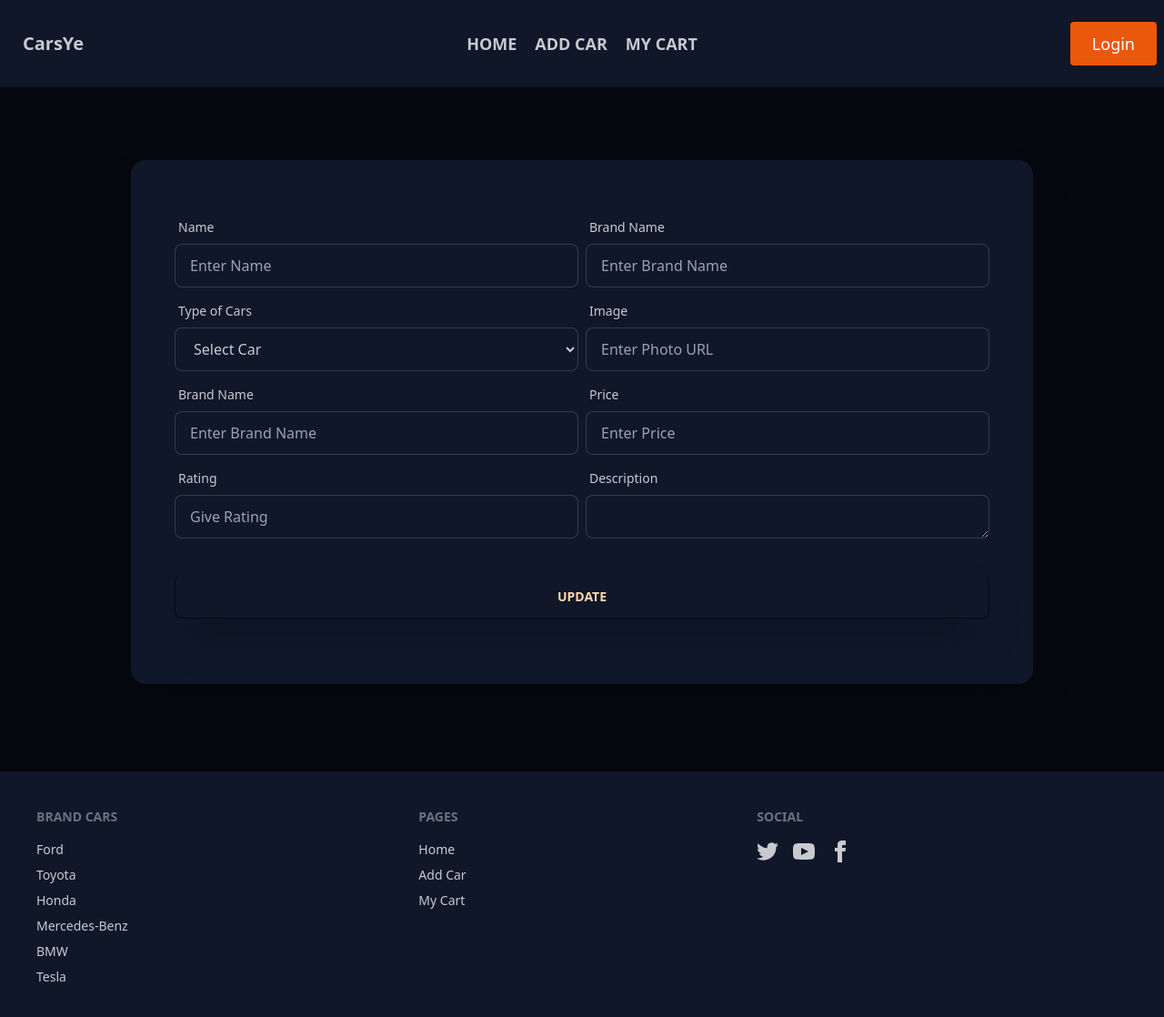
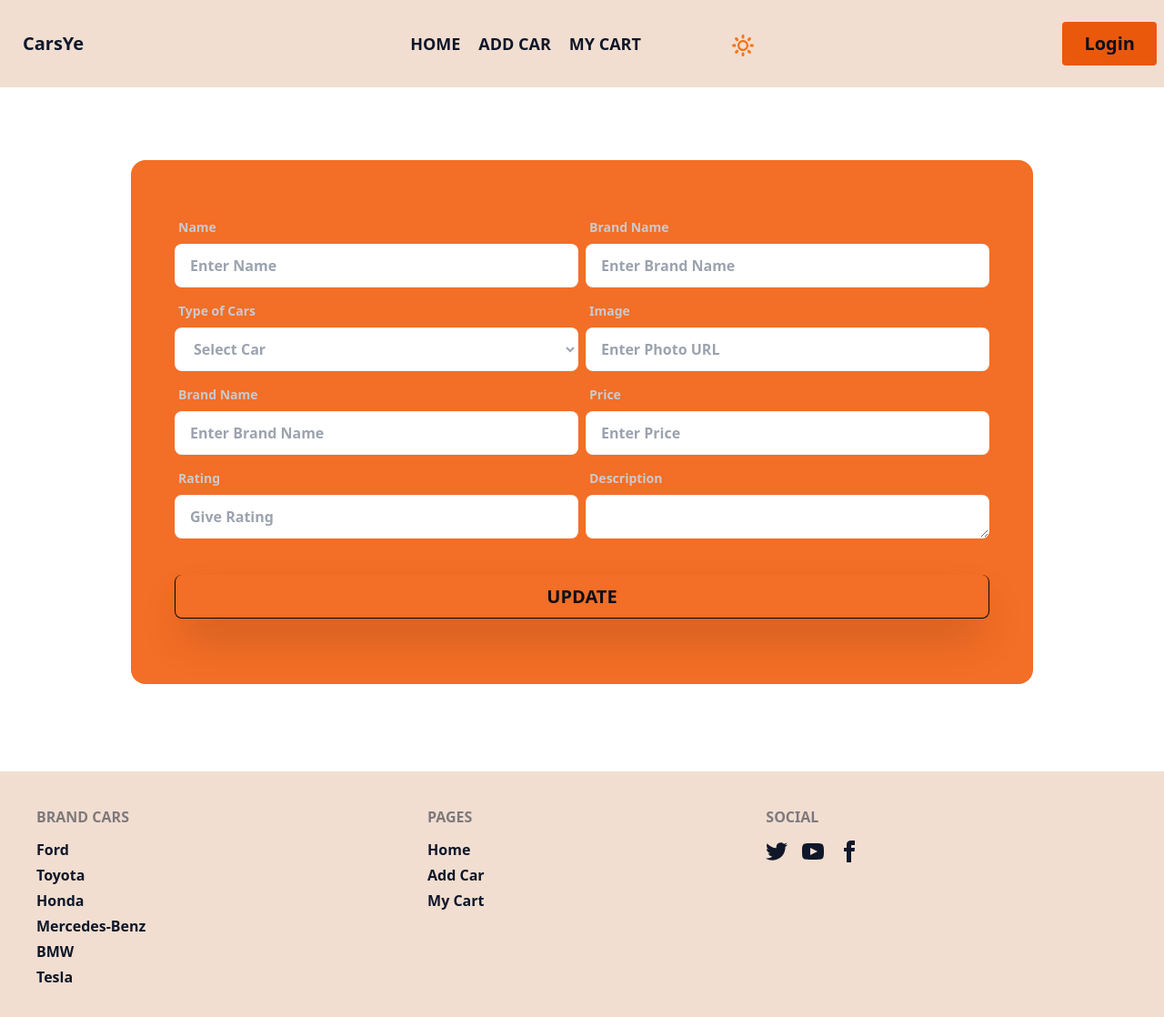
Before and after one commit to tania51/tania-carsYe-client, a React (Vite) app: page /update in a window 1280 px wide. Shown: the top 1118 px of the page at 91% size. Built offline with nearby package versions, Linux system fonts and the light colour scheme; no server answers.

Commit message:
day night mood works perfectly

```diff
--- a/package.json
+++ b/package.json
@@ -15,6 +15,7 @@
     "match-sorter": "^6.3.1",
     "react": "^18.2.0",
     "react-dom": "^18.2.0",
+    "react-icons": "^4.11.0",
     "react-router-dom": "^6.17.0",
     "sort-by": "^1.2.0",
     "sweetalert2": "^11.7.32"
--- a/src/Pages/MyCart/MyCart.jsx
+++ b/src/Pages/MyCart/MyCart.jsx
@@ -1,7 +1,7 @@
 import { useLoaderData } from "react-router-dom";
 import Footer from "../../components/Footer/Footer";
 import Navbar from "../../components/Navbar/Navbar";
-import { useContext } from "react";
+import { useContext, useEffect, useState } from "react";
 import { AuthContext } from "../../Providers/AuthProvider/AuthProvider";
 import Button from "../../components/Button/Button";
 import Swal from "sweetalert2";
@@ -10,13 +10,25 @@ import Swal from "sweetalert2";
 const MyCart = () => {
 
     const carLoader = useLoaderData();
+    const { user, loading } = useContext(AuthContext);
+    if(loading) {
+        return <div className="w-full flex justify-center h-screen items-center">
+            <span className="loading loading-spinner text-error"></span>
+        </div>
+    }
+
+
+    const [usersCar, setUsersCar] = useState([]);
+    useEffect(() => {
+        const usersCar2 = carLoader && carLoader.filter(car => car.email === user.email);
+        setUsersCar(usersCar2);
+    }, [user.email, carLoader])
+
+
+    // console.log(user.email);
 
 
 
-    const { user } = useContext(AuthContext);
-    // console.log(user.email);
-
-    const usersCar = carLoader.filter(car => car.email === user.email);
     // console.log(usersCar);
 
     const deletedCar = id => {
--- a/src/components/Banner/Banner.jsx
+++ b/src/components/Banner/Banner.jsx
@@ -8,7 +8,7 @@ const Banner = () => {
                 <div className="w-full flex justify-start pl-20">
                     <div className="text-left">
                         <h1 className="mb-5 text-left text-5xl font-bold text-orange-50">Offer 10% OFF!!</h1>
-                        <button className="btn bg-[#0f1729] border-none hover:bg-[#0f1729] hover:text-orange-400">Pursace Code: 7853</button>
+                        <div className="btn bg-[#0f1729] border-none hover:bg-[#0f1729] hover:text-orange-400 day-btn">Pursace Code: 7853</div>
                     </div>
                 </div>
             </div>
--- a/src/components/Navbar/Navbar.css
+++ b/src/components/Navbar/Navbar.css
@@ -4,3 +4,57 @@
 .nav-active a:hover {
     color:aliceblue;
 }
+
+
+.day {
+    background-color:white;
+    color: #0f1729;
+}
+.day .navbar :hover {
+    color: #0f1729;
+}
+.day .navbar {
+    background-color: #f1ded1;
+}
+.day .card {
+    background-color:#f36e26;
+    color: #fff;
+    box-shadow: none;
+}
+.day .card .card-body {
+    font-weight: 900;
+}
+.day .card .card-body :hover {
+    color: rgb(236, 206, 181);
+}
+.day .collapse {
+    background-color: white;
+    color:#0f1729;
+}
+.day .collapse :hover {
+    color:#ea580c;
+}
+.day .footer {
+    background-color: #f1ded1;
+    color:#0f1729;
+    font-weight: bold;
+    font-size: 16px;
+}
+.day .hero {
+    background-color: white;
+}
+.day .hero .input {
+    background-color: white;
+    color: #9ca3af;
+}
+.day .hero .input .label {
+    color: #fff;
+}
+.day .hero .input > option {
+    color: #0f1729;
+}
+.day button {
+    color: #0a0f1b;
+    font-weight: bold;
+    font-size: 20px;
+}
--- a/src/components/Navbar/Navbar.jsx
+++ b/src/components/Navbar/Navbar.jsx
@@ -1,12 +1,17 @@
 import { Link, NavLink } from "react-router-dom";
 import "./Navbar.css"
-import { useContext } from "react";
+import { useContext, useState } from "react";
 import { AuthContext } from "../../Providers/AuthProvider/AuthProvider";
+import { MdNightlight } from 'react-icons/md';
+import { ImSun } from 'react-icons/im';
 
 
 const Navbar = () => {
 
     const { user, logOut } = useContext(AuthContext);
+    const [mood, setMood] = useState(true);
+
+
     // console.log(user);
 
     const logOutHandeler = () => {
@@ -19,15 +24,34 @@ const Navbar = () => {
             })
     }
 
+
+
+
+    const day = document.getElementById('root').classList.add('day');
+    // const night = document.getElementById('root').classList.remove('day')
+
+    // const nightAndDayHandeler = () =>
+
     const navLinks = <div className="space-x-5 text-lg uppercase font-semibold nav-active">
         <NavLink to="/">Home</NavLink>
         <NavLink to="/addProduct">Add Car</NavLink>
         <NavLink to="/myCart">My Cart</NavLink>
+        <NavLink className="pl-20" onClick={() => setMood(!mood)}>
+            {
+                mood ? <ImSun className="inline-block text-2xl">
+                    <script>{day}</script>
+                </ImSun>
+                :
+                <MdNightlight className="inline-block text-2xl"><script>{
+                        document.getElementById('root').classList.remove('day')
+                    }</script></MdNightlight>
+            }
+        </NavLink>
     </div>
 
     return (
         <div>
-            <div className="navbar bg-base-100 py-6 fixed z-50">
+            <div className="navbar bg-[#0f1729] py-6 fixed z-50">
                 <div className="navbar-start">
                     <div className="dropdown">
                         <label tabIndex={0} className="btn btn-ghost lg:hidden">
```
Also changed, not shown: 1 other file (tests, documents, lock files or other folders). Lines whose indentation alone changed are shown as unchanged.
